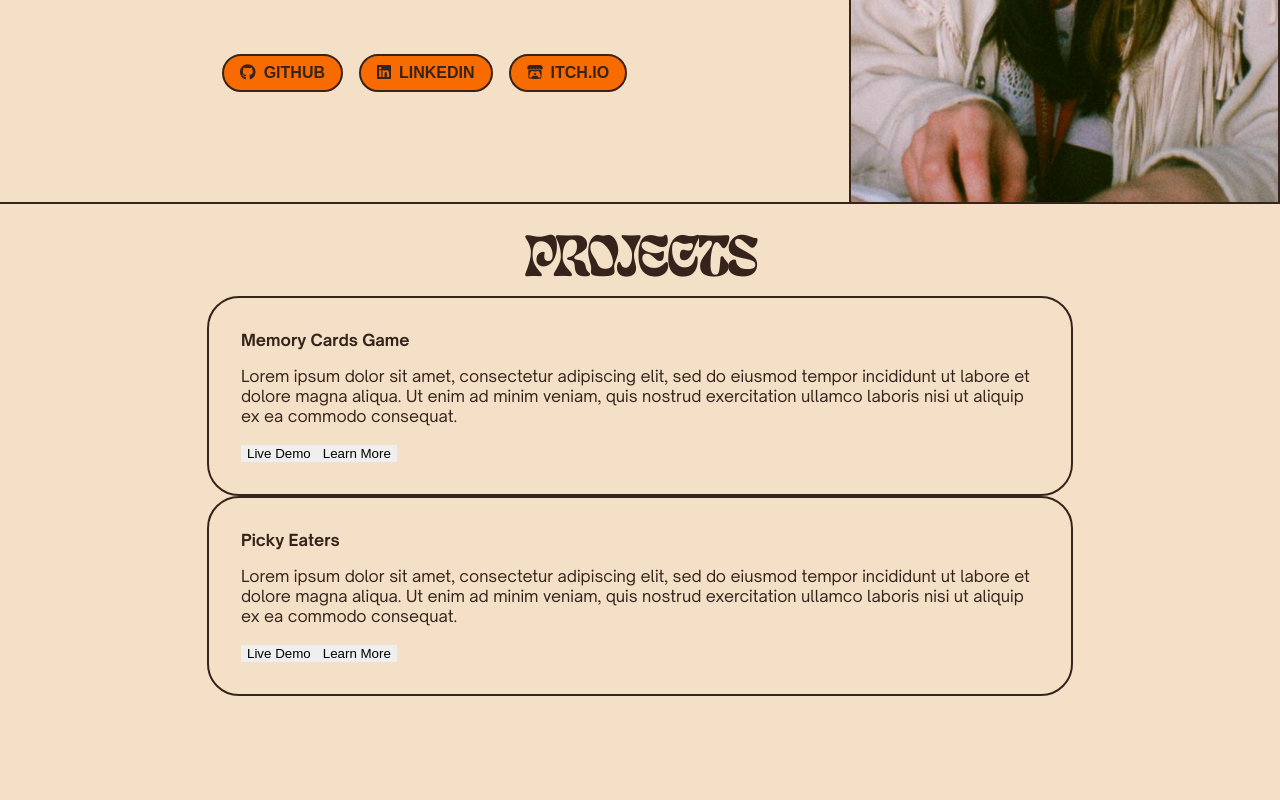
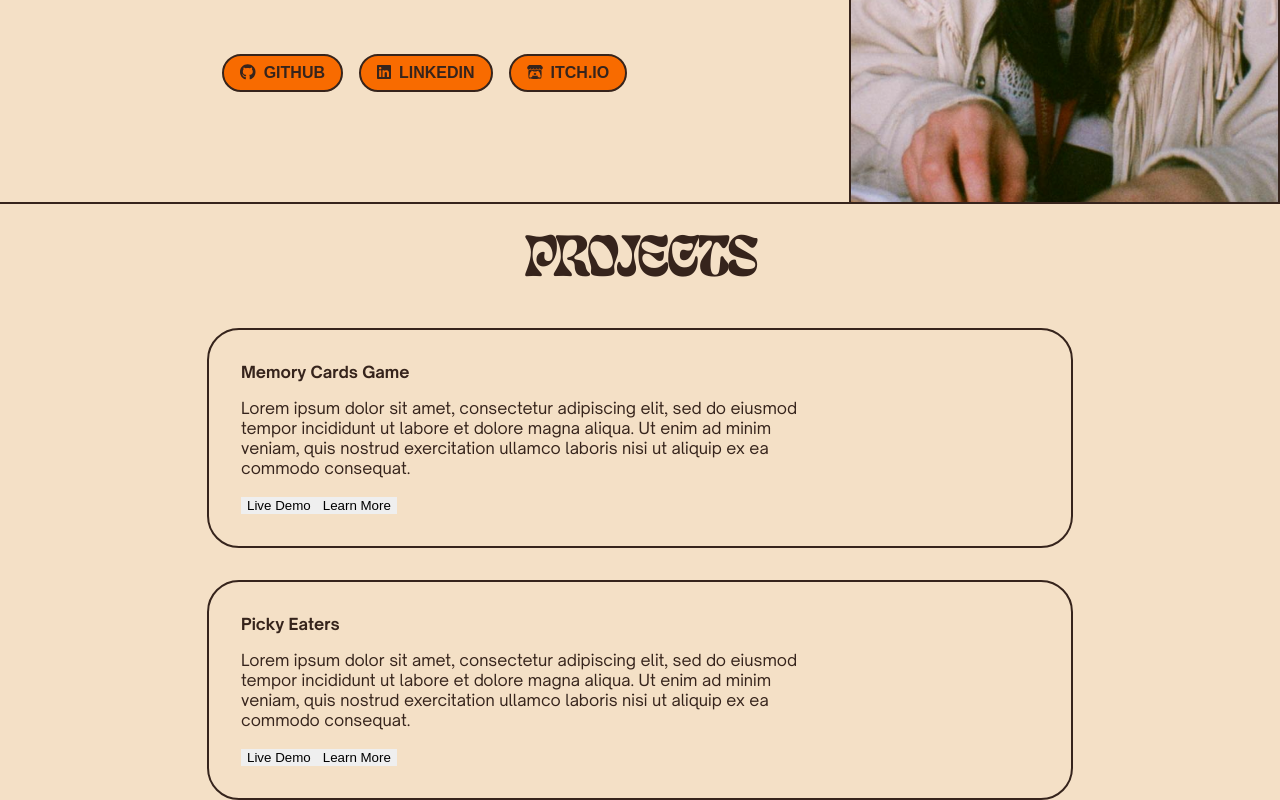
Before and after one commit to Roxanoel/roxanoel.github.io, a React (Create React App) app: page / in a window 1280 px wide. Shown: the part 598-1398 px from the top of the page. Before the commit the page ends 1294 px from the top, so only its background shows below. Built offline with nearby package versions, Linux system fonts and the light colour scheme.

Commit message:
size for image file

```diff
--- a/src/assets/data/projects.json
+++ b/src/assets/data/projects.json
@@ -4,14 +4,16 @@
         "description":"Lorem ipsum dolor sit amet, consectetur adipiscing elit, sed do eiusmod tempor incididunt ut labore et dolore magna aliqua. Ut enim ad minim veniam, quis nostrud exercitation ullamco laboris nisi ut aliquip ex ea commodo consequat.",
         "tags": ["react"],
         "githubLink": "https://github.com/Roxanoel/memory-cards-game",
-        "liveLink": "https://roxanoel.github.io/memory-cards-game/"
+        "liveLink": "https://roxanoel.github.io/memory-cards-game/",
+        "imageLink": "/projects/Screenshot 2024-01-16 at 16.32.01.png"
         },
         {
         "name": "Picky Eaters",
         "description":"Lorem ipsum dolor sit amet, consectetur adipiscing elit, sed do eiusmod tempor incididunt ut labore et dolore magna aliqua. Ut enim ad minim veniam, quis nostrud exercitation ullamco laboris nisi ut aliquip ex ea commodo consequat.",
         "tags": "unity",
         "githubLink": "https://github.com/Roxanoel/PickyEaters-Source",
-        "liveLink": "https://roxanoel.itch.io/picky-eaters"
+        "liveLink": "https://roxanoel.itch.io/picky-eaters",
+        "imageLink": ""
         }
     ]
 }
--- a/src/components/projects/ProjectCard.js
+++ b/src/components/projects/ProjectCard.js
@@ -1,4 +1,4 @@
-function ProjectCard({name, description, tags, githubLink, liveLink}) {
+function ProjectCard({name, description, tags, githubLink, liveLink, imageLink}) {
     return <div className="project-card">
         <div className="project-card-text-container">
             <h4>{name}</h4>
@@ -6,6 +6,9 @@ function ProjectCard({name, description, tags, githubLink, liveLink}) {
             {liveLink && <button>Live Demo</button>}
             {githubLink && <button>Learn More</button>}
         </div>
+        <div className="project-card-image-container">
+            <div className="project-card-image" style={{backgroundImage: `url(${imageLink})`, backgroundColor: "red"}} />
+        </div>
     </div>
 }
 
--- a/src/scss/components/_project-card.scss
+++ b/src/scss/components/_project-card.scss
@@ -2,9 +2,11 @@
 
 .project-card {
     // Size & layout
+    display: grid;
+    grid-template-columns: 3fr 1fr;
     max-width: 862px;
-    justify-content: space-between;
-    align-items: flex-start;
+    //justify-content: space-between;
+    //align-items: flex-start;
     // Border
     border-radius: 32px;
     border: structural.$border-outline;
@@ -12,3 +14,13 @@
 .project-card-text-container {
     padding: 32px;
 }
+
+.project-card-image-container {
+    //width: 100%;
+    overflow: hidden;
+}
+
+.project-card-image {
+    width: 100%;
+    overflow: hidden;
+}
--- a/src/scss/components/_projects-section.scss
+++ b/src/scss/components/_projects-section.scss
@@ -5,3 +5,10 @@
     flex-direction: column;
     align-items: center;
 }
+
+.projects-list-container {
+    display: flex;
+    flex-direction: column;
+    gap: 2rem;
+    margin-top: 2rem;
+}
--- a/src/sections/ProjectsSection.js
+++ b/src/sections/ProjectsSection.js
@@ -23,7 +23,8 @@ function ProjectsSection() {
                     description={project.description}
                     tags={project.tags}
                     liveLink={project.liveLink}
-                    githubLink={project.githubLink}  />})
+                    githubLink={project.githubLink}
+                    imageLink={project.imageLink}  />})
             }
         </div>
     </div>
```
Also changed, not shown: public/projects/Screenshot 2024-01-16 at 16.32.01.png (added).
